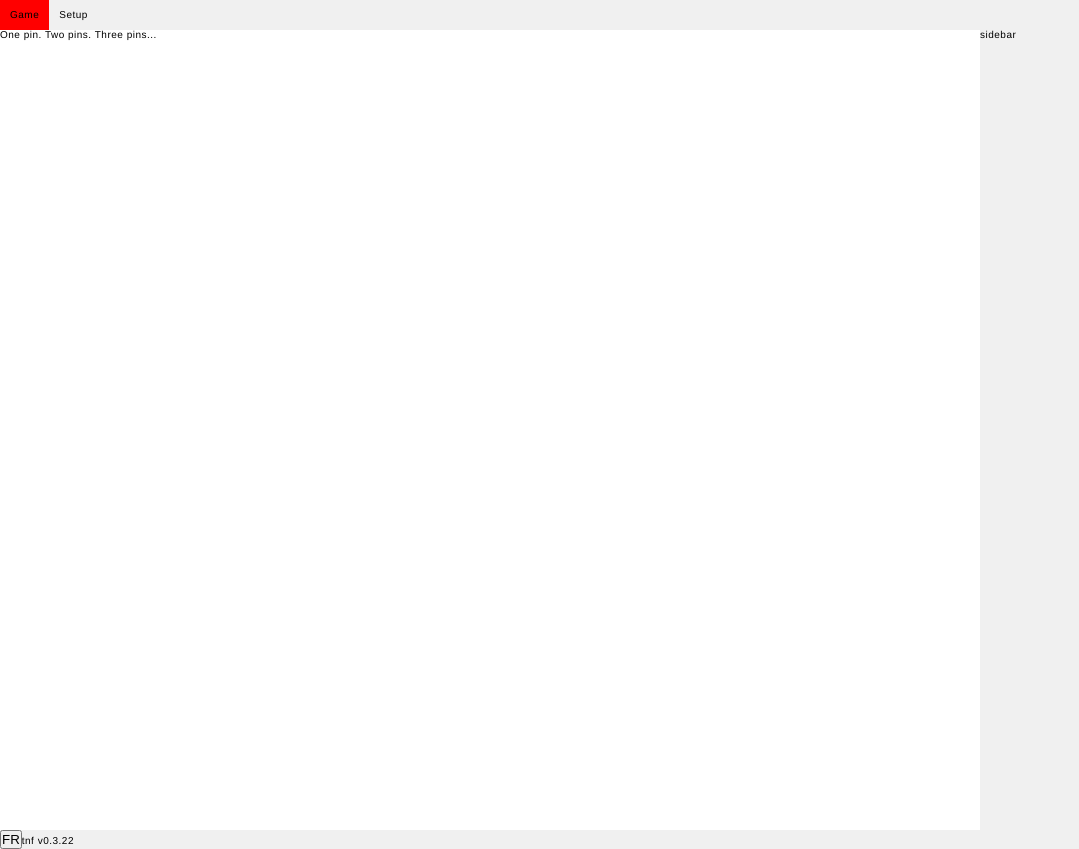
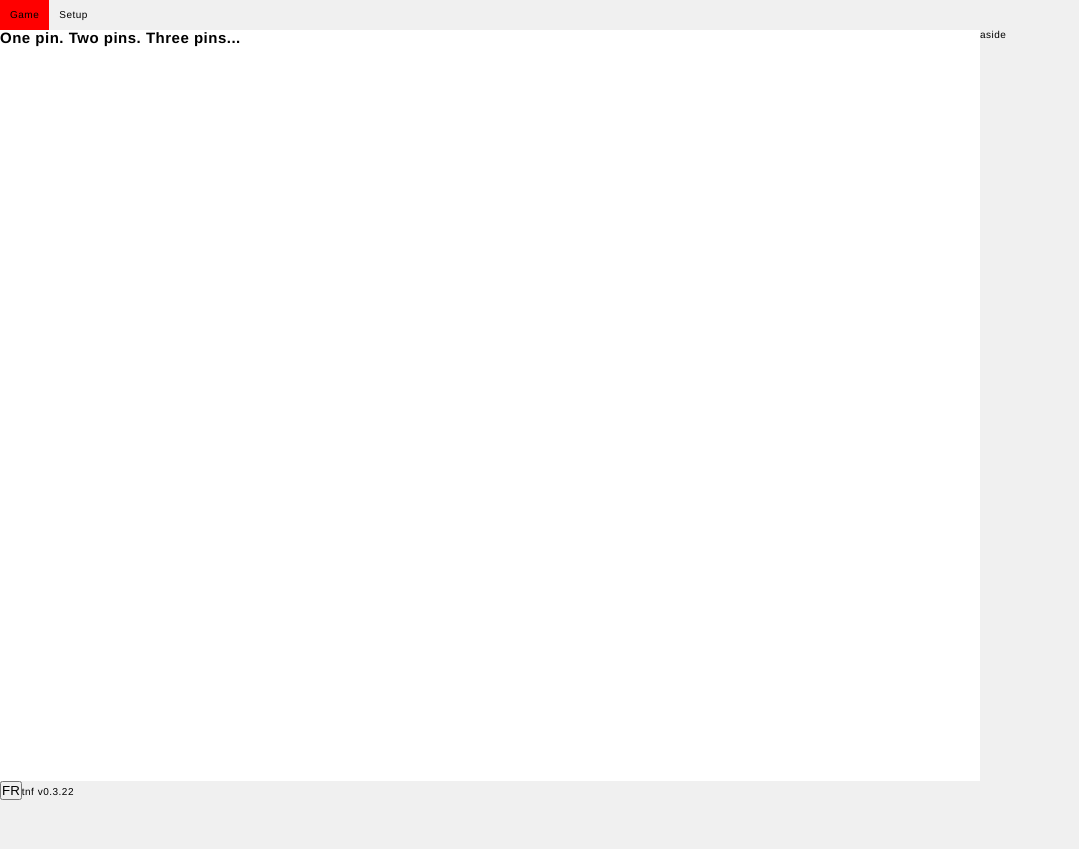
Before and after one commit to adrienloup/tnf, a React (Vite) app: page / in a window 1280 px wide. Shown: the whole page, without its empty margins (0-1079 px from the left). After the commit the page ends 800 px from the top, so only its background shows below. Built offline with nearby package versions, Linux system fonts and the light colour scheme.

Commit message:
feat(1) init tnf project

```diff
--- a/src/game/Game.module.scss
+++ /dev/null
@@ -1,14 +0,0 @@
-.article {
-  flex: 1;
-}
-
-.sidebar {
-  background-color: var(--color-neutral-2);
-  width: 30rem;
-
-  .inner {
-    position: sticky;
-    top: 0;
-    left: 0;
-  }
-}
--- a/src/game/Game.page.tsx
+++ b/src/game/Game.page.tsx
@@ -1,18 +1,17 @@
 import { useTranslation } from "react-i18next";
 import { PageComponent } from "@/src/generic/components/page/Page.component";
-import styles from "@/src/game/Game.module.scss";
+import { ArticleComponent } from "@/src/generic/components/article/Article.component";
+import { AsideComponent } from "../generic/components/aside/Aside.component";
 
 function GamePage() {
   const { t } = useTranslation();
 
   return (
     <PageComponent>
-      <div className={styles.article}>
-        <div className={styles.title1}>{t("page.game.title")}</div>
-      </div>
-      <div className={styles.sidebar}>
-        <div className={styles.inner}>sidebar</div>
-      </div>
+      <ArticleComponent>
+        <h1>{t("page.game.title")}</h1>
+      </ArticleComponent>
+      <AsideComponent />
     </PageComponent>
   );
 }
--- /dev/null
+++ b/src/generic/components/article/Article.component.tsx
@@ -0,0 +1,10 @@
+import { Article } from "@/src/generic/components/article/Article.type";
+import styles from "@/src/generic/components/Article/article.module.scss";
+
+export const ArticleComponent = ({ children }: Article) => {
+  return (
+    <article className={styles.article} role="article">
+      {children}
+    </article>
+  );
+};
--- /dev/null
+++ b/src/generic/components/article/Article.module.scss
@@ -0,0 +1,4 @@
+.article {
+  flex: 1;
+  background-color: var(--color-neutral-1);
+}
--- /dev/null
+++ b/src/generic/components/article/Article.type.ts
@@ -0,0 +1,5 @@
+import { Children } from "@/src/generic/types/Children.type";
+
+export interface Article {
+  children: Children;
+}
--- /dev/null
+++ b/src/generic/components/aside/Aside.component.tsx
@@ -0,0 +1,9 @@
+import styles from "@/src/generic/components/aside/Aside.module.scss";
+
+export const AsideComponent = () => {
+  return (
+    <aside className={styles.aside} role="aside">
+      <div className={styles.inner}>aside</div>
+    </aside>
+  );
+};
--- /dev/null
+++ b/src/generic/components/aside/Aside.module.scss
@@ -0,0 +1,10 @@
+.aside {
+  width: 30rem;
+  background-color: var(--color-neutral-2);
+}
+
+.inner {
+  position: sticky;
+  top: 0;
+  left: 0;
+}
--- a/src/generic/components/main/Main.module.scss
+++ b/src/generic/components/main/Main.module.scss
@@ -1,5 +1,4 @@
 .main {
   display: flex;
-  min-height: 100vh;
-  background-color: var(--color-neutral-1);
+  flex: 1;
 }
--- a/src/generic/scss/base/layout.scss
+++ b/src/generic/scss/base/layout.scss
@@ -26,4 +26,5 @@
 #_tnf_1mm2_3 {
   display: flex;
   flex-direction: column;
+  min-height: 100vh;
 }
```
